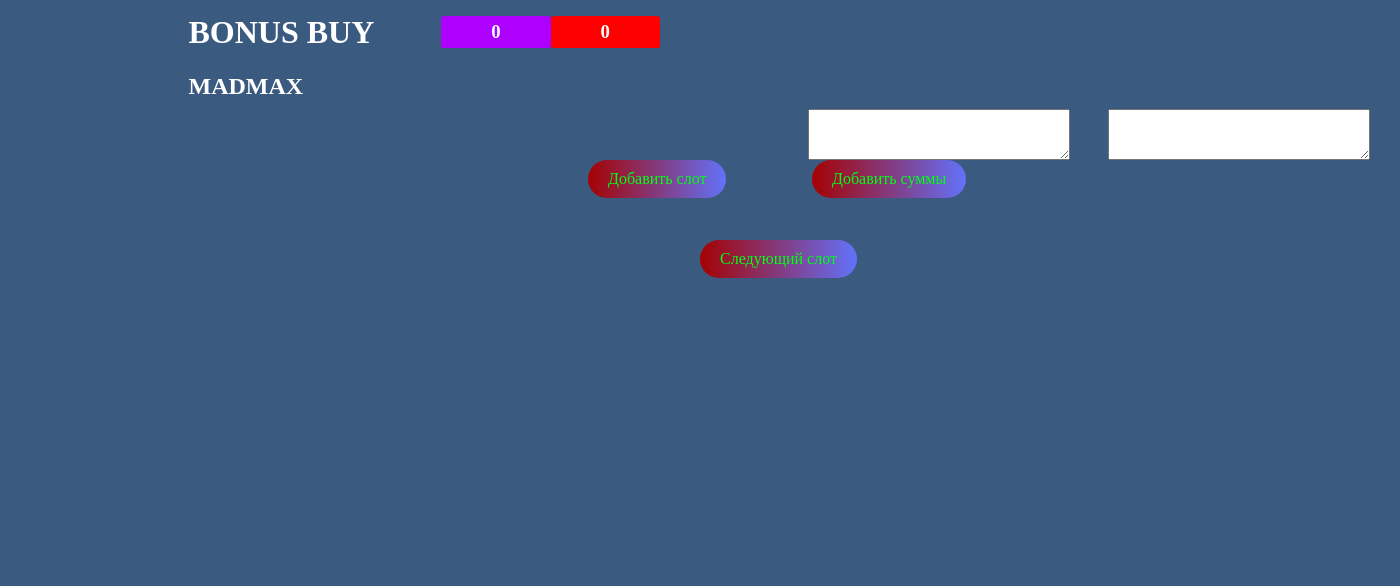
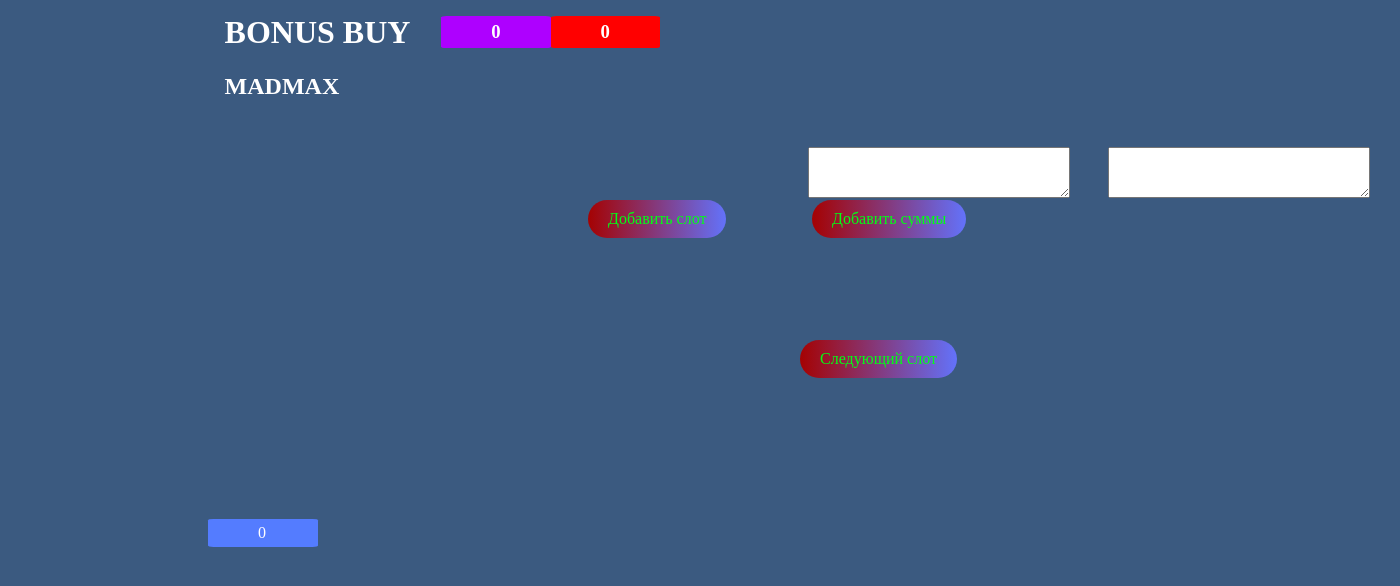
Before and after one commit to Tollic/Tollic.github.io, a PHP site: page /index.html in a window 1400 px wide. Shown: the top 586 px of the page. Run offline with PHP 8.4, Linux system fonts and the light colour scheme.

Commit message:
Add files via upload

```diff
--- a/css/style.css
+++ b/css/style.css
@@ -20,12 +20,12 @@
 } */
 
 .b_b{
-  margin-left: 25%;
+  margin-left: 30%;
   margin-top: 2%;
 }
 
 .m_m{
-  margin-left: 25%;
+  margin-left: 30%;
   margin-top: 2%;
 }
 
@@ -216,3 +216,29 @@
   padding: 10px 20px;
   border: none;
 }
+
+.counter-block {
+  font-weight: bold;
+  margin-right: 5px;
+}
+
+.text-content-block {
+  display: inline;
+}
+
+
+.text-content-block,
+.counter-block {
+  box-sizing: border-box;
+}
+
+.cup{
+  margin-left: 200px;
+  margin-top: 30px;
+  border-radius: 5%;
+  background-color: #547cff;
+  color: rgb(255, 255, 255);
+  padding: 5px 50px;
+  border: none;
+  width: 10px;
+}
--- a/css/style_js.css
+++ b/css/style_js.css
@@ -89,11 +89,12 @@
 .text-block {
   display: flex;
   justify-content: space-between;
-  align-items: center;
+  /* align-items: center; */
   border: 2px solid transparent;
   padding: 10px;
   margin-bottom: 10px;
   position: relative;
+  box-sizing: border-box;
 }
 
 
@@ -109,11 +110,11 @@
   font-size: 23px;
 
   margin-top: 10%;
-  margin-left: 22%;
+  margin-left: 28%;
 
   /* border: 1px solid #000; */
-  width: 500px;
-  height: 350px;
+  width: 400px;
+  height: 330px;
 
   justify-content: space-between;
   padding: 10px;
@@ -129,8 +130,10 @@
 
 #textContainer_rignt{
   text-align: right;
-  margin-left: 260px;
+  /* margin-top: 10px; */
+  margin-left: 240px;
   position: fixed;
+  overflow: auto;
 }
 
 /* .text-block.active {
@@ -144,7 +147,7 @@
 
 .text-block.active {
   background-color: rgb(61, 143, 197);
-  width: 460px;
+  width: 430px;
   border: none;
   border-radius: 25px;
   display: inline-block;
@@ -163,7 +166,7 @@
 .content_slot{
   position: absolute;
   left: 42%;
-  top: 20%;
+  top: 25%;
 
   display: inline-block;
   padding: 10px 20px;
@@ -182,7 +185,7 @@
 .content_sum{
   position: absolute;
   left: 58%;
-  top: 20%;
+  top: 25%;
 
   display: inline-block;
   padding: 10px 20px;
@@ -194,6 +197,8 @@
 }
 
 .move{
+  margin-top: 100px;
+  margin-left: 100px;
   position: absolute;
   left: 50%;
   top: 30%;
--- a/index.html
+++ b/index.html
@@ -20,12 +20,15 @@
     <div class="bloc_sum">
         <h3 class="sum" id="sum">0</h3>
         <h3 class="played" id="played">0</h3>
+        <!-- <div class="obs_min" id="obs_min">0</div> -->
     </div>
 
     <div class="text-container">
         <div id="textContainer_left"></div>
         <div id="textContainer_rignt"></div>
     </div>
+
+    <div class="cup" id="cyp_bon">0</div>
 
     <div class="content_pol"><textarea id="content" rows="3" cols="30"></textarea></div>
     <div class="contentIndented"><textarea id="contentIndented" rows="3" cols="30"></textarea></div>
--- a/js/script_server.js
+++ b/js/script_server.js
@@ -188,6 +188,10 @@
   const content = document.getElementById('content').value;
   const counterElement = document.getElementById('cyp_bon');
 
+  if (!counterElement.textContent) {
+    counterElement.textContent = '0'; // Установка начального значения счетчика
+  }
+
   const textBlock = document.createElement('div');
   textBlock.classList.add('text-block', 'text-block-left');
   textBlock.textContent = content;
@@ -233,7 +237,12 @@
   if (textContainer_left.getElementsByClassName('text-block').length === 1) {
     textBlock.classList.add('first-text-block');
   }
+
+  const counter = parseInt(counterElement.textContent) + 1; // Увеличение значения счетчика
+
+  counterElement.textContent = counter.toString(); // Обновление текста элемента счетчика
 }
+
 
 function moveBackground() {
   const activeTextBlock = document.querySelector('.text-block.active');
@@ -241,24 +250,29 @@
     const nextTextBlock = activeTextBlock.nextElementSibling;
     if (nextTextBlock) {
       activeTextBlock.classList.remove('active');
+      activeTextBlock.style.padding = ''; // Сбросить отступ у предыдущего активного блока
       nextTextBlock.classList.add('active');
+      nextTextBlock.style.padding = '5px'; // Установить отступ для нового активного блока
+      nextTextBlock.scrollIntoView({ behavior: 'smooth', block: 'start' });
     } else {
       activeTextBlock.classList.remove('active');
+      activeTextBlock.style.padding = ''; // Сбросить отступ у предыдущего активного блока
       const firstTextBlock = document.querySelector('.text-block.first-text-block');
       if (firstTextBlock) {
         firstTextBlock.classList.add('active');
+        firstTextBlock.style.padding = '5px'; // Установить отступ для первого активного блока
+        firstTextBlock.scrollIntoView({ behavior: 'smooth', block: 'start' });
       }
     }
   } else {
     const firstTextBlock = document.querySelector('.text-block.first-text-block');
     if (firstTextBlock) {
       firstTextBlock.classList.add('active');
+      firstTextBlock.style.padding = '5px'; // Установить отступ для первого активного блока
+      firstTextBlock.scrollIntoView({ behavior: 'smooth', block: 'start' });
     }
   }
 }
-
-
-
 
 
 function addIndentedText() {
@@ -329,15 +343,3 @@
   const playedElement = document.getElementById('played');
   playedElement.textContent = isNaN(sum) ? '0' : sum.toString();
 }
-
-// function moveFocus() {
-//   const activeTextBlock = document.querySelector('.text-block.active');
-//   if (activeTextBlock) {
-//     const nextTextBlock = activeTextBlock.nextElementSibling;
-//     if (nextTextBlock && nextTextBlock.classList.contains('text-block')) {
-//       activeTextBlock.classList.remove('active');
-//       nextTextBlock.classList.add('active');
-//       nextTextBlock.scrollIntoView({ behavior: 'smooth', block: 'start' });
-//     }
-//   }
-// }
```
